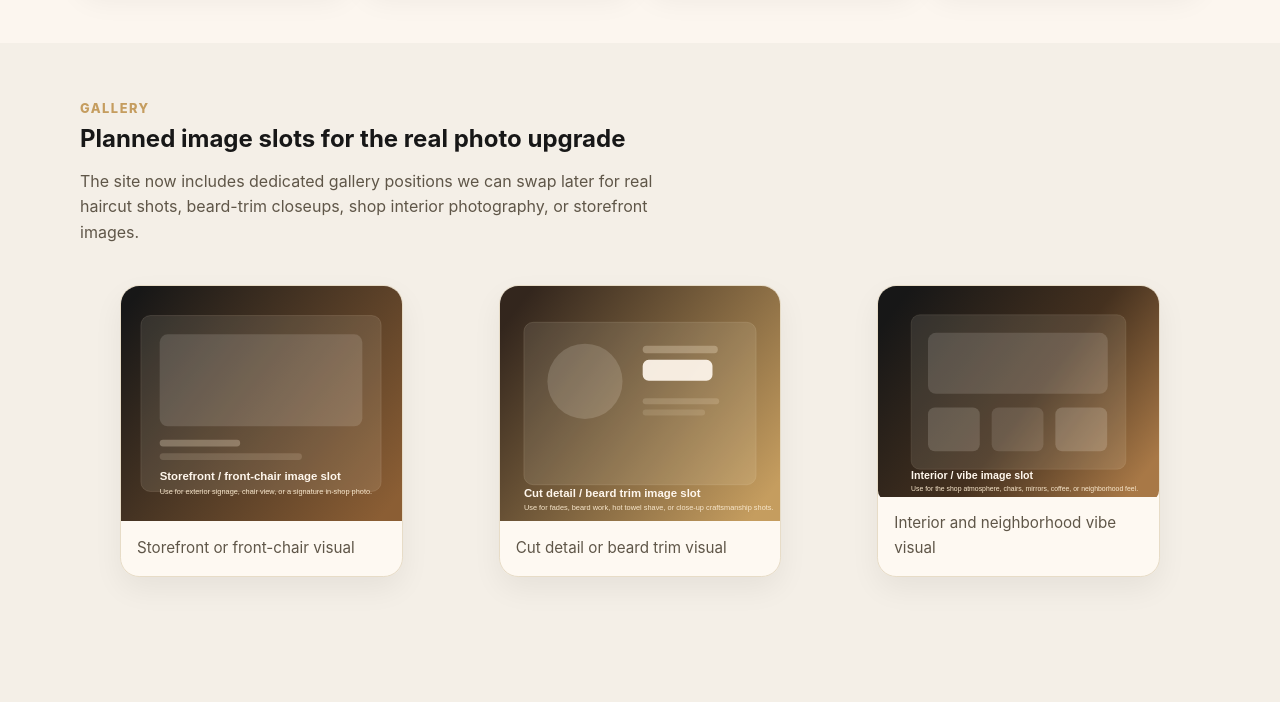
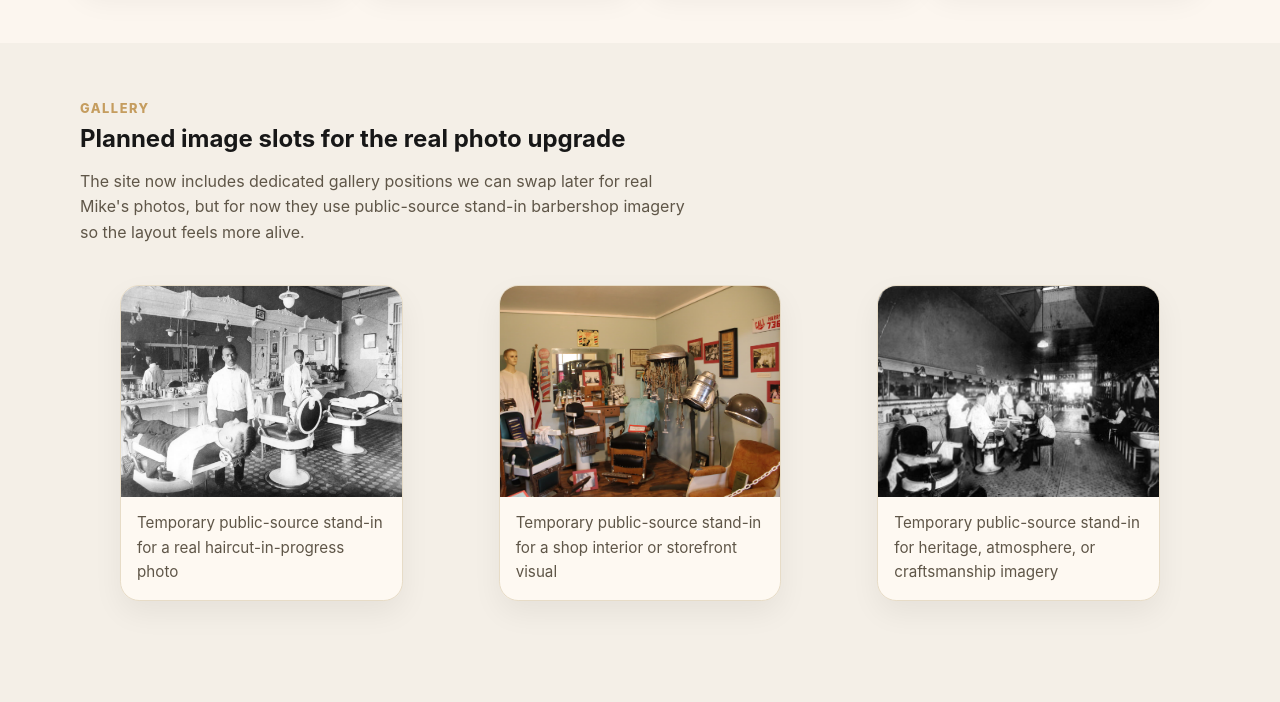
Before and after one commit to benice2all4all/local-biz-sites-platform, an Astro site in the folder sites/active/mikes-barbershop/: page / in a window 1280 px wide. Shown: the part 1965-2667 px from the top of the page. Built offline with nearby package versions, Linux system fonts and the light colour scheme; Astro itself is replaced by a stand-in of ours.

Commit message:
[verified] feat: replace Mike's placeholder artwork with real photo stand-ins

```diff
--- a/sites/active/mikes-barbershop/site.json
+++ b/sites/active/mikes-barbershop/site.json
@@ -15,25 +15,25 @@
   "hoursNote": "Call for today's availability and walk-in timing.",
   "logoImage": "/images/logo.svg",
   "logoImageAlt": "Mike's Barbershop logo mark",
-  "heroImage": "/images/hero.svg",
-  "heroImageAlt": "Illustrated barbershop hero artwork for Mike's Barbershop",
-  "featureImage": "/images/feature.svg",
-  "featureImageAlt": "Illustrated barbershop feature artwork for Mike's Barbershop",
+  "heroImage": "/images/commons/gallery2.jpg",
+  "heroImageAlt": "Historic barbershop scene with barbers and customers",
+  "featureImage": "/images/commons/hero.jpg",
+  "featureImageAlt": "Vintage barbershop interior display and barber chairs",
   "galleryImages": [
     {
-      "src": "/images/gallery-1.svg",
-      "alt": "Mike's Barbershop storefront or front-chair visual",
-      "caption": "Storefront or front-chair visual"
+      "src": "/images/commons/gallery2.jpg",
+      "alt": "Historic barbershop scene with barbers and customers",
+      "caption": "Temporary public-source stand-in for a real haircut-in-progress photo"
     },
     {
-      "src": "/images/gallery-2.svg",
-      "alt": "Mike's Barbershop cut detail or beard trim visual",
-      "caption": "Cut detail or beard trim visual"
+      "src": "/images/commons/hero.jpg",
+      "alt": "Vintage barbershop interior display and barber chairs",
+      "caption": "Temporary public-source stand-in for a shop interior or storefront visual"
     },
     {
-      "src": "/images/gallery-3.svg",
-      "alt": "Mike's Barbershop interior and shop vibe visual",
-      "caption": "Interior and neighborhood vibe visual"
+      "src": "/images/commons/feature.jpg",
+      "alt": "Historic black and white barbershop interior",
+      "caption": "Temporary public-source stand-in for heritage, atmosphere, or craftsmanship imagery"
     }
   ],
   "highlights": [
--- a/sites/active/mikes-barbershop/src/pages/index.astro
+++ b/sites/active/mikes-barbershop/src/pages/index.astro
@@ -75,8 +75,8 @@ import site from '../../site.json';
         <div class="eyebrow">Gallery</div>
         <h2>Planned image slots for the real photo upgrade</h2>
         <p>
-          The site now includes dedicated gallery positions we can swap later for real haircut shots,
-          beard-trim closeups, shop interior photography, or storefront images.
+          The site now includes dedicated gallery positions we can swap later for real Mike's photos,
+          but for now they use public-source stand-in barbershop imagery so the layout feels more alive.
         </p>
       </div>
       <div class="gallery-grid">
```
Also changed, not shown: sites/active/mikes-barbershop/public/images/commons/feature.jpg (added), sites/active/mikes-barbershop/public/images/commons/gallery2.jpg (added), sites/active/mikes-barbershop/public/images/commons/hero.jpg (added).
